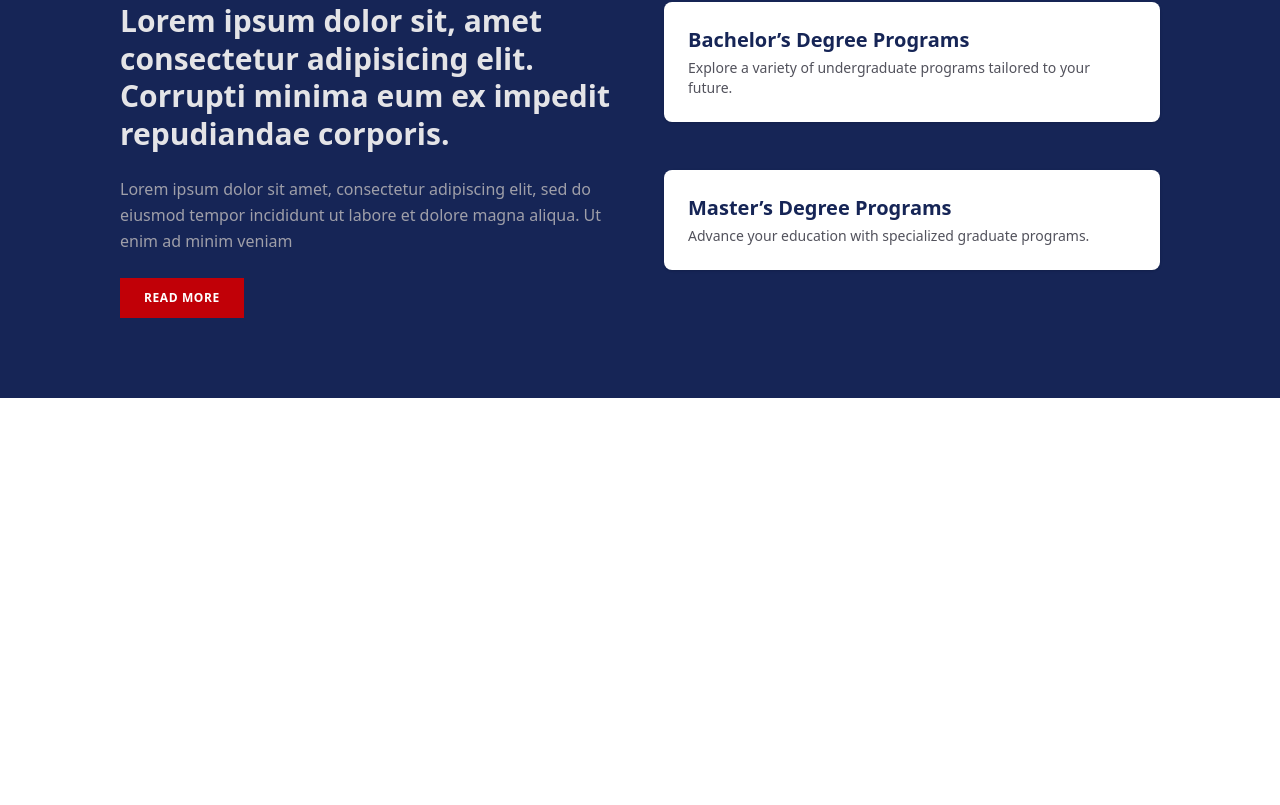
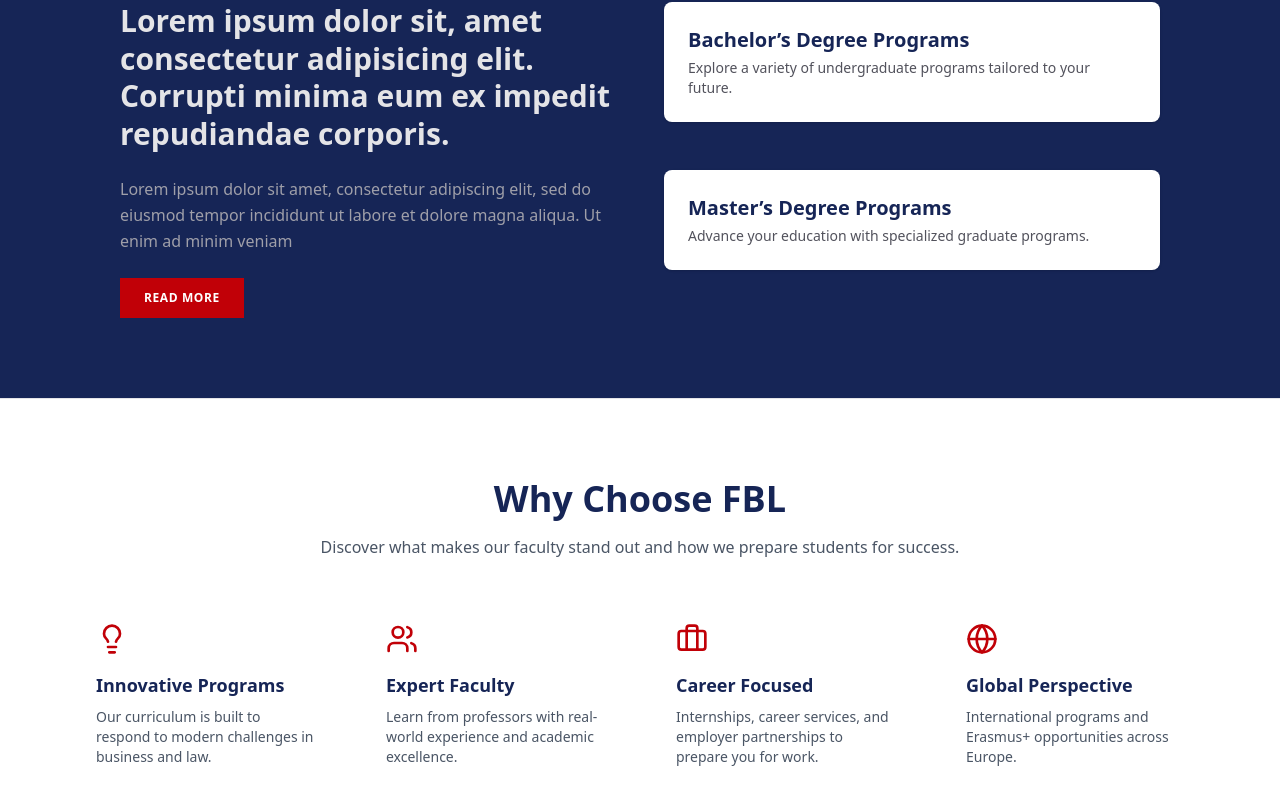
Before and after one commit to ecerri22/fbl-website, a Next.js app: page / in a window 1280 px wide. Shown: the part 1193-1998 px from the top of the page. Before the commit the page ends 1591 px from the top, so only its background shows below. Built offline with nearby package versions, Linux system fonts and the light colour scheme.

Commit message:
why choose fbl section

```diff
--- a/src/app/page.tsx
+++ b/src/app/page.tsx
@@ -1,10 +1,35 @@
 import Image from "next/image";
 import { Button } from "@/components/ui/button";
-import { ArrowRight, GraduationCap, UserCheck } from "lucide-react";
+import { ArrowRight, Briefcase, Globe, GraduationCap, Lightbulb, User, UserCheck, Users } from "lucide-react";
 import Link from "next/link";
 
 
 export default function Home() {
+
+  const features = [
+    {
+      icon: <Lightbulb className="w-8 h-8 text-red-700" />,
+      title: "Innovative Programs",
+      description: "Our curriculum is built to respond to modern challenges in business and law.",
+    },
+    {
+      icon: <Users className="w-8 h-8 text-red-700" />,
+      title: "Expert Faculty",
+      description: "Learn from professors with real-world experience and academic excellence.",
+    },
+    {
+      icon: <Briefcase className="w-8 h-8 text-red-700" />,
+      title: "Career Focused",
+      description: "Internships, career services, and employer partnerships to prepare you for work.",
+    },
+    {
+      icon: <Globe className="w-8 h-8 text-red-700" />,
+      title: "Global Perspective",
+      description: "International programs and Erasmus+ opportunities across Europe.",
+    },
+  ];
+
+
   return (
     <main className="min-h-screen bg-white">
       {/* HERO SECTION */}
@@ -125,6 +150,32 @@ export default function Home() {
 
       </section>
 
+
+    {/* WHY CHOOSE FBL */}
+<section className="bg-white border-t border-zinc-200 py-20 px-6 md:px-20">
+  <div className="max-w-6xl mx-auto text-center">
+    <h2 className="text-3xl md:text-4xl font-semibold text-blue-950 mb-4">Why Choose FBL</h2>
+    <p className="text-gray-600 mb-12 max-w-2xl mx-auto">
+      Discover what makes our faculty stand out and how we prepare students for success.
+    </p>
+
+    <div className="grid grid-cols-1 sm:grid-cols-2 md:grid-cols-4 gap-10">
+      {features.map((item, i) => (
+        <div
+          key={i}
+          className="text-left bg-white p-4 rounded-md transition transform hover:-translate-y-1 hover:shadow-lg"
+        >
+          <div className="mb-4">{item.icon}</div>
+          <h3 className="text-lg font-semibold text-blue-950 mb-2">{item.title}</h3>
+          <p className="text-sm text-gray-600">{item.description}</p>
+        </div>
+      ))}
+    </div>
+  </div>
+</section>
+
+
+
     </main>
   );
 }
```
